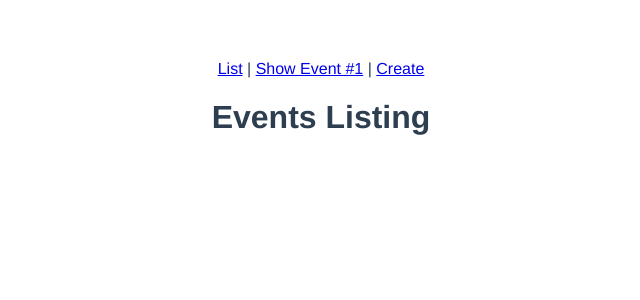
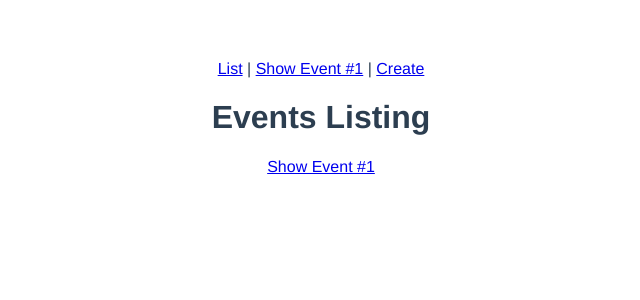
Before and after one commit to merylsays/vue-with-vuex-vue-router, a Vue app: page / in a window 1280 px wide. Shown: the top 300 px of the page, without its empty margins (319-959 px from the left). Built offline with nearby package versions, Linux system fonts and the light colour scheme.

Commit message:
add-dynamic-route-history: move event-show link to EventList

```diff
--- a/src/views/EventList.vue
+++ b/src/views/EventList.vue
@@ -1,6 +1,9 @@
 <template lang="html">
   <div>
     <h1>Events Listing</h1>
+    <router-link :to="{ name: 'event-show', params: { id: '1' } }">
+      Show Event #1</router-link
+    >
   </div>
 </template>
 
```
